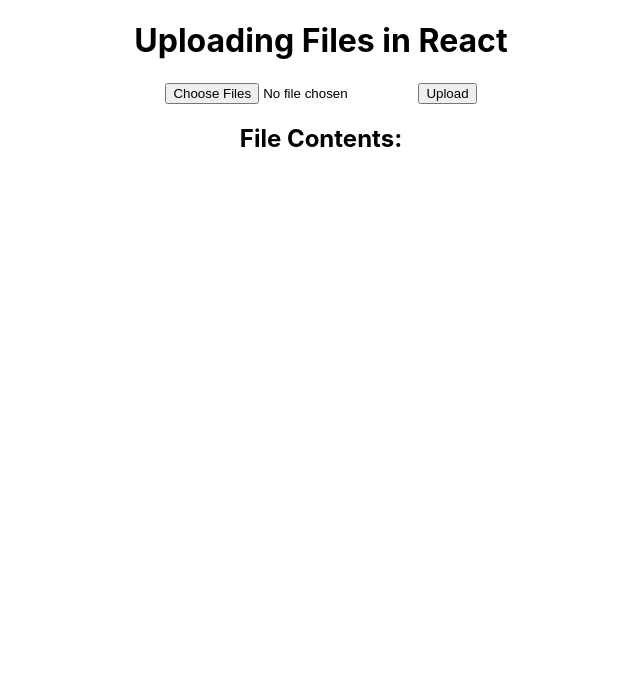
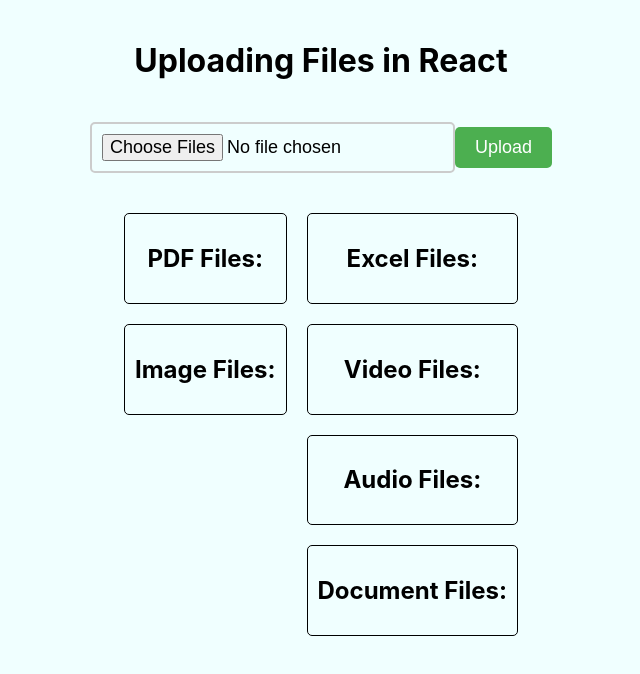
Before and after one commit to Mohanapriya4/Tringapps_Intern, a React (Create React App) app in the folder Day-8/uploader/: page / in a window 1280 px wide. Shown: the top 674 px of the page, without its empty margins (319-959 px from the left). Built offline with nearby package versions, Linux system fonts and the light colour scheme.

Commit message:
Upload-UI

```diff
--- a/Day-8/uploader/package.json
+++ b/Day-8/uploader/package.json
@@ -13,6 +13,7 @@
     "pdfjs-dist": "^4.3.136",
     "react": "^18.3.1",
     "react-dom": "^18.3.1",
+    "react-dropzone": "^14.2.3",
     "react-scripts": "5.0.1",
     "util": "^0.12.5",
     "web-vitals": "^2.1.4",
--- a/Day-8/uploader/src/components/style.css
+++ b/Day-8/uploader/src/components/style.css
@@ -1,15 +1,86 @@
-table {
-    border-collapse: collapse;
-    width: 50%;
-    margin: 20px 0;
+.upload-container {
+    text-align: center;
   }
 
-  th, td {
-    border: 1px solid black;
-    padding: 8px;
-    text-align: left;
+  .file-input {
+    font-size: 18px;
+    padding: 10px;
+    margin: 20px 0;
+    border: 2px solid #ccc;
+    border-radius: 5px;
   }
 
-  th {
-    background-color: #f2f2f2;
+  .upload-button {
+    font-size: 18px;
+    padding: 10px 20px;
+    background-color: #4CAF50;
+    color: white;
+    border: none;
+    border-radius: 5px;
+    cursor: pointer;
   }
+
+  .upload-button:hover {
+    background-color: #45a049;
+  }
+
+  body {
+    background-color: azure;
+    background-size: cover;
+    background-position: center;
+    padding: 20px;
+    border-radius: 10px;
+    color: black;
+  }
+
+  .file-preview-container {
+    display: flex;
+    justify-content: center;
+  }
+
+  .file-preview-column {
+    display: flex;
+    flex-direction: column;
+    margin: 0 10px;
+  }
+  .file-preview {
+    margin-top: 20px;
+    padding: 10px;
+    border: 1px solid black;
+    border-radius: 5px;
+    overflow-x: auto; /* Enable horizontal scroll for the table */
+  }
+
+  .file-preview table {
+    width: 100%; /* Table takes up full width of the container */
+    border-collapse: collapse; /* Remove spacing between table cells */
+  }
+
+  .file-preview th,
+  .file-preview td {
+    border: 1px solid #ddd; /* Add borders to table cells */
+    padding: 8px;
+    text-align: left; /* Align text to the left */
+  }
+
+  .file-preview th {
+    background-color: #f2f2f2; /* Gray background for table headers */
+  }
+
+
+  .pdf-preview,
+  .image-preview,
+  .video-preview,
+  .audio-preview {
+    color: white;
+    height: 200px;
+    overflow-y: auto;
+    padding: 10px;
+    border-radius: 5px;
+  }
+
+  .image-preview img {
+    width: auto;
+    height: 100%;
+    object-fit: contain;
+  }
--- a/Day-8/uploader/src/components/upload.jsx
+++ b/Day-8/uploader/src/components/upload.jsx
@@ -11,6 +11,12 @@ function Upl() {
   const [files, setFiles] = useState(null);
   const [msg, setMsg] = useState(null);
   const [fileContents, setFileContents] = useState([]);
+  const [pdfFiles, setPdfFiles] = useState([]);
+  const [imageFiles, setImageFiles] = useState([]);
+  const [excelFiles, setExcelFiles] = useState([]);
+  const [videoFiles, setVideoFiles] = useState([]);
+  const [audioFiles, setAudioFiles] = useState([]);
+  const [documentFiles, setDocumentFiles] = useState([]);
 
   const handleFileChange = (e) => {
     const selectedFiles = Array.from(e.target.files);
@@ -31,25 +37,26 @@ function Upl() {
     const contents = [];
     files.forEach((file) => {
       if (file.type === 'application/pdf') {
-        readPDFFile(file, (content) => handleFileRead(content, contents));
+        readPDFFile(file, (content) => handleFileRead(content, contents, setPdfFiles));
       } else if (file.type.startsWith('image/')) {
-        readImageFile(file, (content) => handleFileRead(content, contents));
+        readImageFile(file, (content) => handleFileRead(content, contents, setImageFiles));
       } else if (file.type === 'application/vnd.openxmlformats-officedocument.spreadsheetml.sheet') {
-        readExcelFile(file, (content) => handleFileRead(content, contents));
+        readExcelFile(file, (content) => handleFileRead(content, contents, setExcelFiles));
       } else if (file.type.startsWith('video/')) {
-        readVideoFile(file, (content) => handleFileRead(content, contents));
+        readVideoFile(file, (content) => handleFileRead(content, contents, setVideoFiles));
       } else if (file.type.startsWith('audio/')) {
-        readAudioFile(file, (content) => handleFileRead(content, contents));
+        readAudioFile(file, (content) => handleFileRead(content, contents, setAudioFiles));
       } else if (file.type === 'text/plain') {
-        readTextFile(file, (content) => handleFileRead(content, contents));
+        readTextFile(file, (content) => handleFileRead(content, contents, setDocumentFiles));
       } else {
         console.log('Unsupported file type:', file.type);
       }
     });
   };
 
-  const handleFileRead = (content, contents) => {
+  const handleFileRead = (content, contents, setFiles) => {
     contents.push(content);
+    setFiles((prevFiles) => [...prevFiles, content]);
     if (contents.length === files.length) {
       setMsg('Upload successful');
       setFileContents(contents);
@@ -57,39 +64,76 @@ function Upl() {
   };
 
   return (
-    <div>
+    <div className="upload-container">
       <h1>Uploading Files in React</h1>
-      <input onChange={handleFileChange} type="file" multiple />
-      <button onClick={handleUpload}>Upload</button>
+      <input className="file-input" onChange={handleFileChange} type="file" multiple />
+      <button className="upload-button" onClick={handleUpload}>Upload</button>
       {msg && <span>{msg}</span>}
-      <div>
-        <h2>File Contents:</h2>
-        {fileContents.map((file, index) => (
+      <div className="file-preview-container">
+        <div className="file-preview-column">
+          <div className="file-preview">
+            <h2>PDF Files:</h2>
+            {pdfFiles.map((file, index) => (
               <div key={index}>
                 <h3>{file.name}</h3>
-            {file.type === 'application/pdf' ? (
                 <pre>{file.content}</pre>
-            ) : file.type.startsWith('image/') ? (
-              <img src={file.content} alt={file.name} width="200" />
-            ) : file.type === 'application/vnd.openxmlformats-officedocument.spreadsheetml.sheet' ? (
-              file.content
-            ) : file.type === 'text/plain' ? (
-              <pre>{file.content}</pre>
-            ) : file.type.startsWith('video/') ? (
-              <video controls width="400">
+              </div>
+            ))}
+          </div>
+          <div className="file-preview">
+            <h2>Image Files:</h2>
+            {imageFiles.map((file, index) => (
+              <div key={index}>
+                <h3>{file.name}</h3>
+                <img src={file.content} alt={file.name} />
+              </div>
+            ))}
+          </div>
+        </div>
+        <div className="file-preview-column">
+          <div className="file-preview">
+            <h2>Excel Files:</h2>
+            {excelFiles.map((file, index) => (
+              <div key={index}>
+                <h3>{file.name}</h3>
+                {file.content}
+              </div>
+            ))}
+          </div>
+          <div className="file-preview">
+            <h2>Video Files:</h2>
+            {videoFiles.map((file, index) => (
+              <div key={index}>
+                <h3>{file.name}</h3>
+                <video controls>
                   <source src={file.content} type={file.type} />
                   Your browser does not support the video tag.
                 </video>
-            ) : file.type.startsWith('audio/') ? (
+              </div>
+            ))}
+          </div>
+          <div className="file-preview">
+            <h2>Audio Files:</h2>
+            {audioFiles.map((file, index) => (
+              <div key={index}>
+                <h3>{file.name}</h3>
                 <audio controls>
                   <source src={file.content} type={file.type} />
                   Your browser does not support the audio tag.
                 </audio>
-            ) : (
-              <pre>{file.content}</pre>
-            )}
               </div>
             ))}
+          </div>
+          <div className="file-preview">
+            <h2>Document Files:</h2>
+            {documentFiles.map((file, index) => (
+              <div key={index}>
+                <h3>{file.name}</h3>
+                <pre>{file.content}</pre>
+              </div>
+            ))}
+          </div>
+        </div>
       </div>
     </div>
   );
```
Also changed, not shown: Day-8/uploader/src/components/image.png (added), 1 other file (tests, documents, lock files or other folders). Lines whose indentation alone changed are shown as unchanged.
